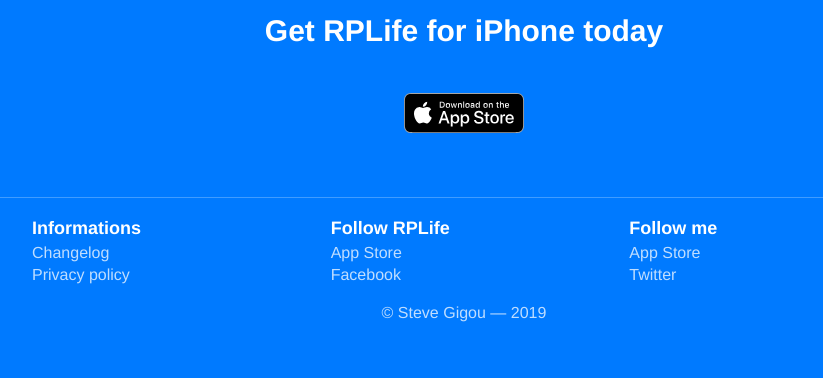
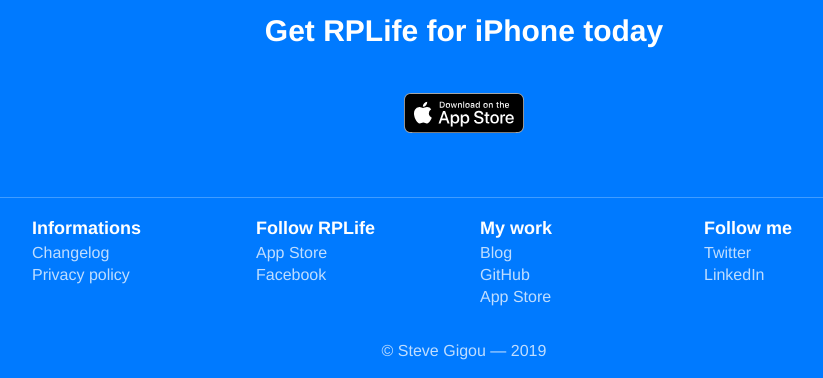
Before and after one commit to sgigou/steve.gigou.fr, a PHP site: page /rplife.html in a window 1280 px wide. Shown: the part 2680-3058 px from the top of the page, without its empty margins (176-999 px from the left). Before the commit the page ends 3002 px from the top, so only its background shows below. Run offline with PHP 8.4, Linux system fonts and the light colour scheme; some libraries are stand-ins or nearby versions.

Commit message:
Add blog to the website

```diff
--- a/rplife.html
+++ b/rplife.html
@@ -35,6 +35,7 @@
     </div>
     <div class="right">
       <a href="rplife.html">RPLife</a>
+      <a href="https://sgigou.github.io">Blog</a>
     </div>
   </header>
 
@@ -176,20 +177,26 @@
 
   <footer class="grid-container white">
     <div class="grid-100 grid-parent">
-      <div class="grid-33 list">
+      <div class="grid-25 list margin-bottom-16">
         <h4 class="white">Informations</h4>
         <p><a href="rplife-changelog.html">Changelog</a></p>
         <p><a href="rplife-privacy.html">Privacy policy</a></p>
       </div>
-      <div class="grid-33 list">
+      <div class="grid-25 list margin-bottom-16">
         <h4 class="white">Follow RPLife</h4>
         <p><a href="https://apps.apple.com/us/app/rplife/id1468074490" class="appstore-rplife">App Store</a></p>
         <p><a href="https://www.facebook.com/RPLifeApp">Facebook</a></p>
       </div>
-      <div class="grid-33 list">
+      <div class="grid-25 list margin-bottom-16">
+        <h4 class="white">My work</h4>
+        <p><a href="https://sgigou.github.io">Blog</a></p>
+        <p><a href="https://github.com/sgigou">GitHub</a></p>
+        <p><a href="https://apps.apple.com/us/developer/steve-gigou/id849144018">App Store</a></p>
+      </div>
+      <div class="grid-25 list">
         <h4 class="white">Follow me</h4>
-        <p><a href="https://apps.apple.com/us/developer/steve-gigou/id849144018">App Store</a></p>
         <p><a href="https://twitter.com/stevegigou">Twitter</a></p>
+        <p><a href="https://www.linkedin.com/in/stevegigou">LinkedIn</a></p>
       </div>
     </div>
     <div class="grid-100 margin-top-16">
--- a/style.css
+++ b/style.css
@@ -1031,7 +1031,8 @@
     header {
       padding: 0 !important; } }
   header.white {
-    border-bottom: 1px solid rgba(255, 255, 255, 0.25); }
+    border-bottom: 1px solid rgba(255, 255, 255, 0.25);
+    color: rgba(255, 255, 255, 0.75); }
     header.white a {
       color: rgba(255, 255, 255, 0.75); }
       header.white a:hover {
@@ -1047,6 +1048,8 @@
   header em {
     font-style: normal;
     font-weight: 500; }
+  header .right a {
+    margin-left: 10px; }
 
 footer {
   border-top: 1px solid rgba(0, 0, 0, 0.25);
--- a/style.scss
+++ b/style.scss
@@ -132,6 +132,7 @@
   }
   &.white {
     border-bottom: 1px solid $color-separator-white;
+    color: $color-text-white-light;
     a {
       color: $color-text-white-light;
       &:hover {
@@ -150,6 +151,7 @@
     font-style: normal;
     font-weight: 500;
   }
+  .right a { margin-left: 10px; }
 }
 
 footer {
```
Also changed, not shown: index.html (+10 -4 lines), rplife-changelog.html (+11 -4 lines), rplife-privacy.html (+11 -4 lines).
